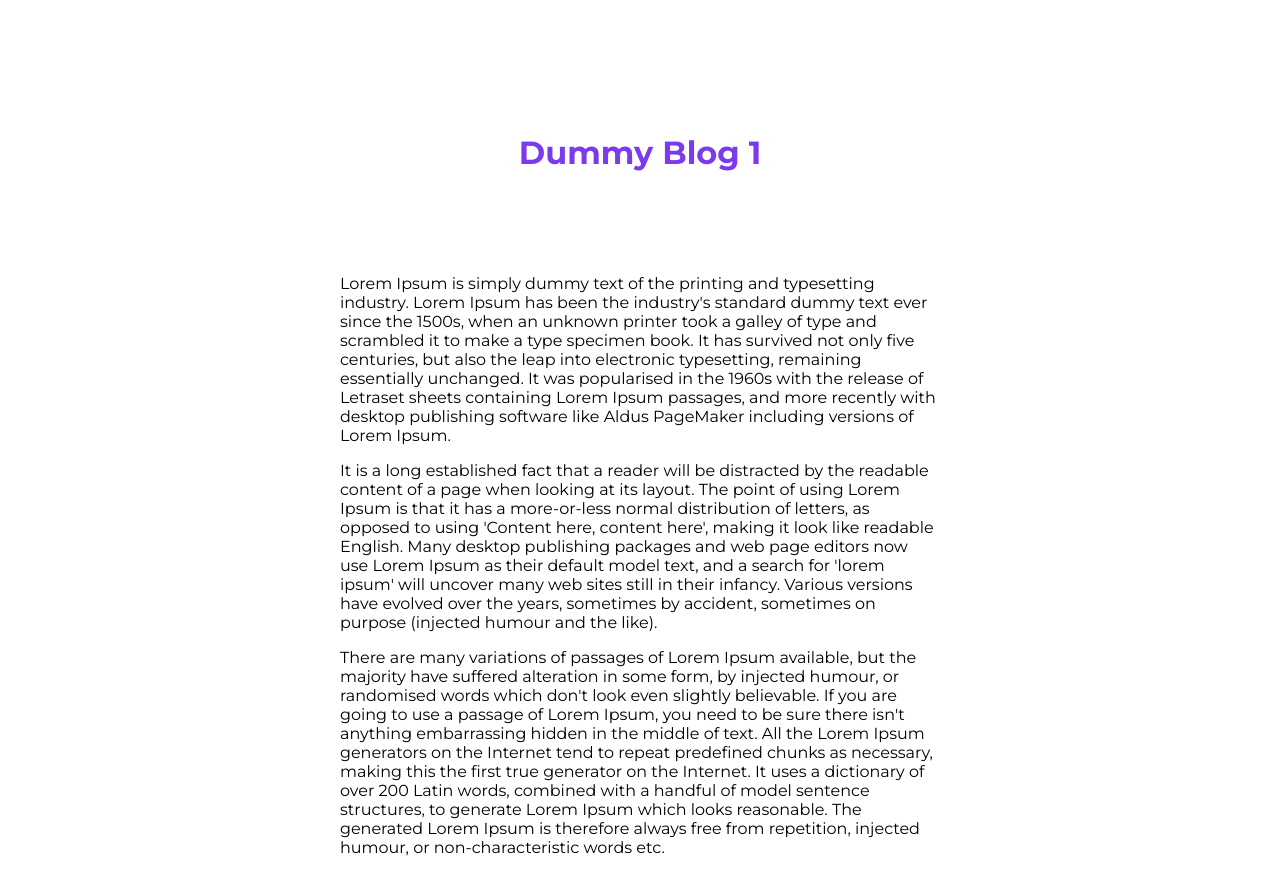
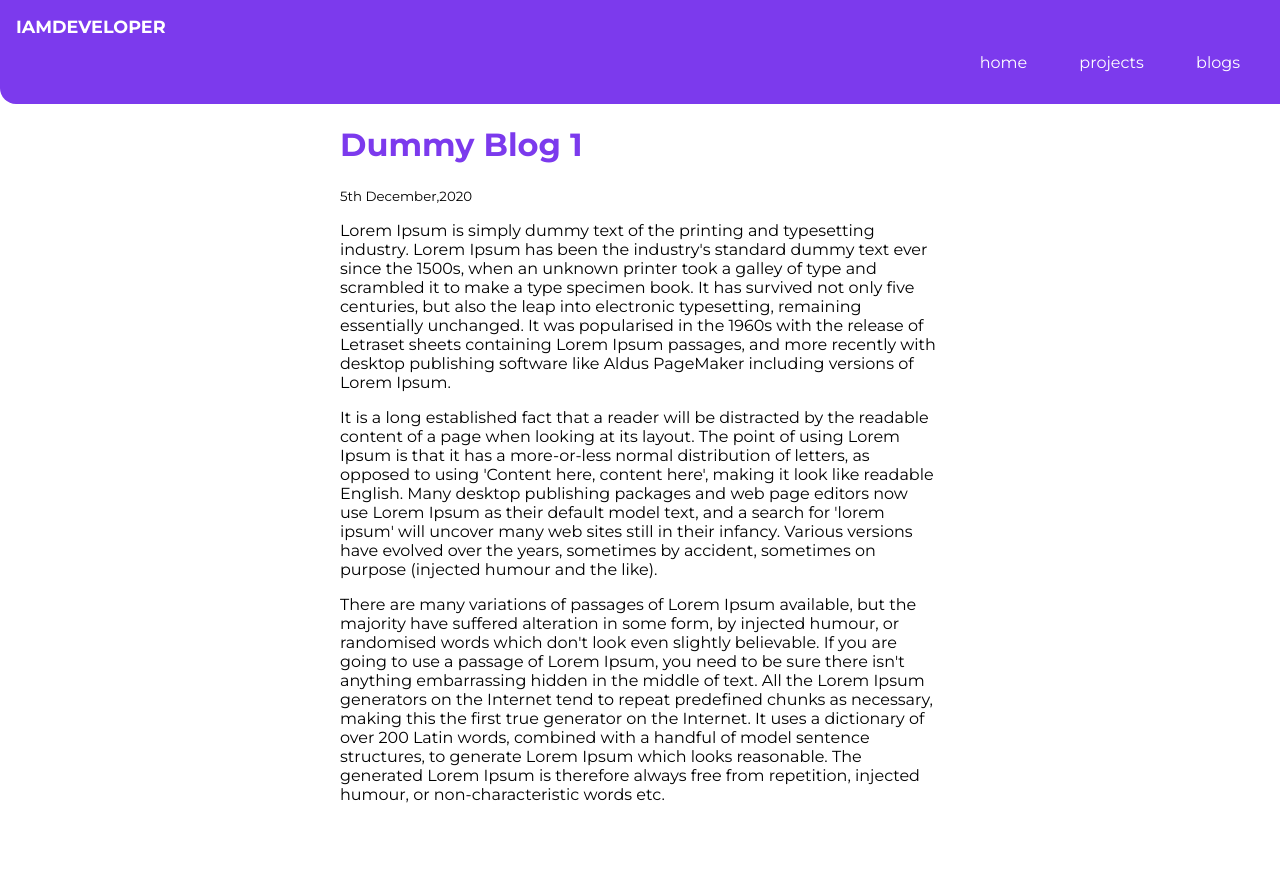
Before and after one commit to MinakshiMittal/minakshimittal-portfolio, a plain HTML site: page blog1.html in a window 1280 px wide. After the commit the page ends 820 px from the top, so only its background shows below. Drawn offline with Linux system fonts and the light colour scheme.

Commit message:
blogs nav edited

```diff
--- a/blog1.html
+++ b/blog1.html
@@ -9,11 +9,27 @@
 </head>
 
 <body>
-    <header class="hero hero-blog">
-        <h1 class="hero-heading"><span class="heading-inverted">Dummy Blog 1</span></h1>
-    </header>
+
+    <nav class="navigation container">
+        <div class="nav-brand">IAMDEVELOPER</div>
+        <ul class="list-non-bullet nav-pills">
+            <li class="list-item-inline">
+                <a class="link" href="/">home</a>
+            </li>
+
+            <li class="list-item-inline">
+                <a class="link" href="/projects.html">projects</a>
+            </li>
+
+            <li class="list-item-inline">
+                <a class="link" href="/blogs.html">blogs</a>
+            </li>
+        </ul>
+    </nav>
 
     <div class="container container-center">
+        <h1 class="blog-title">Dummy Blog 1</h1>
+        <small>5th December,2020</small>
     <p>Lorem Ipsum is simply dummy text of the printing and typesetting industry. Lorem Ipsum has been the industry's
         standard dummy text ever since the 1500s, when an unknown printer took a galley of type and scrambled it to make
         a type specimen book. It has survived not only five centuries, but also the leap into electronic typesetting,
--- a/styles.css
+++ b/styles.css
@@ -142,3 +142,7 @@ hr {
 .footer ul {
     padding-inline-start: 0px;
 }
+
+.blog-title {
+    color: var(--primary-color);
+}
```
